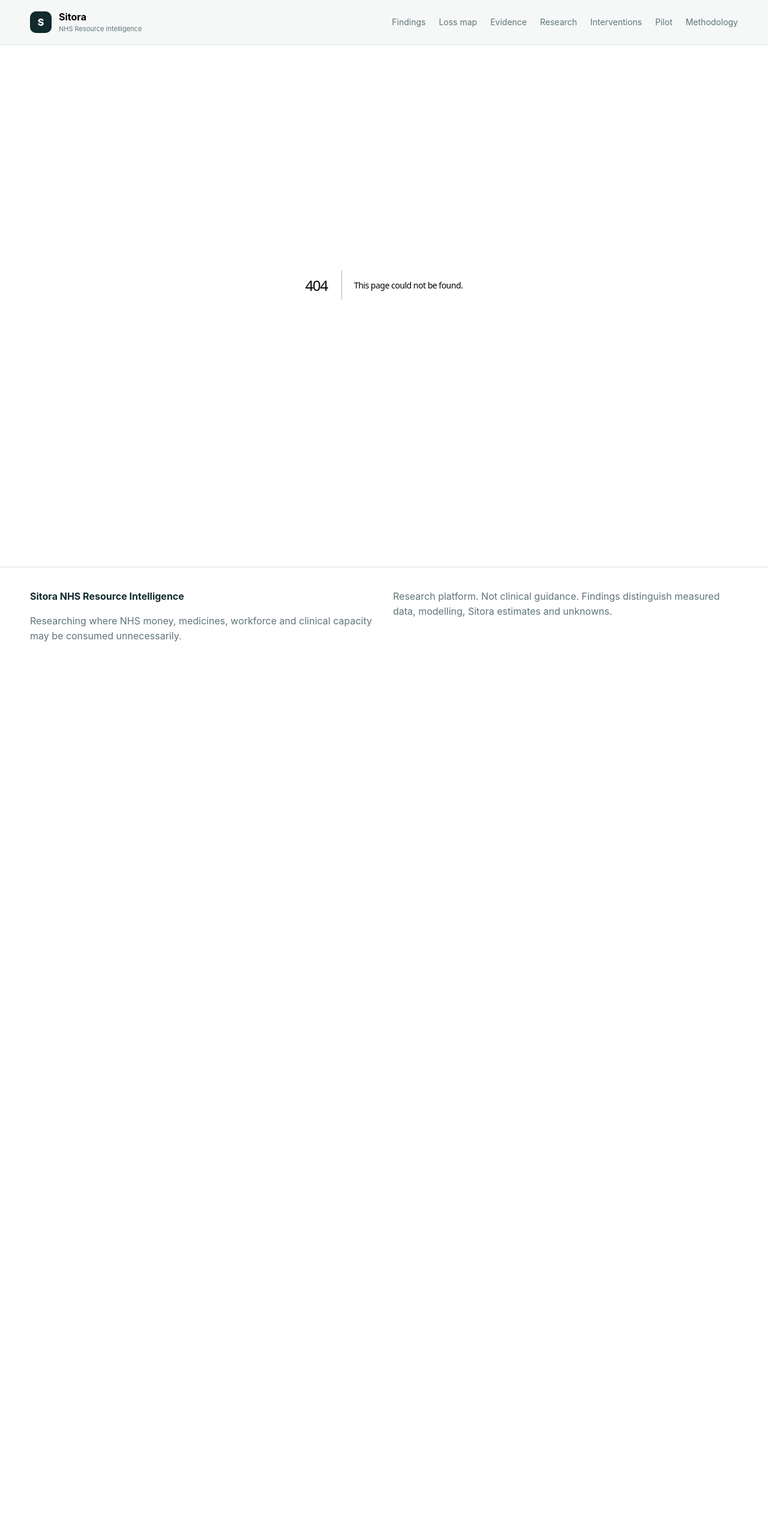
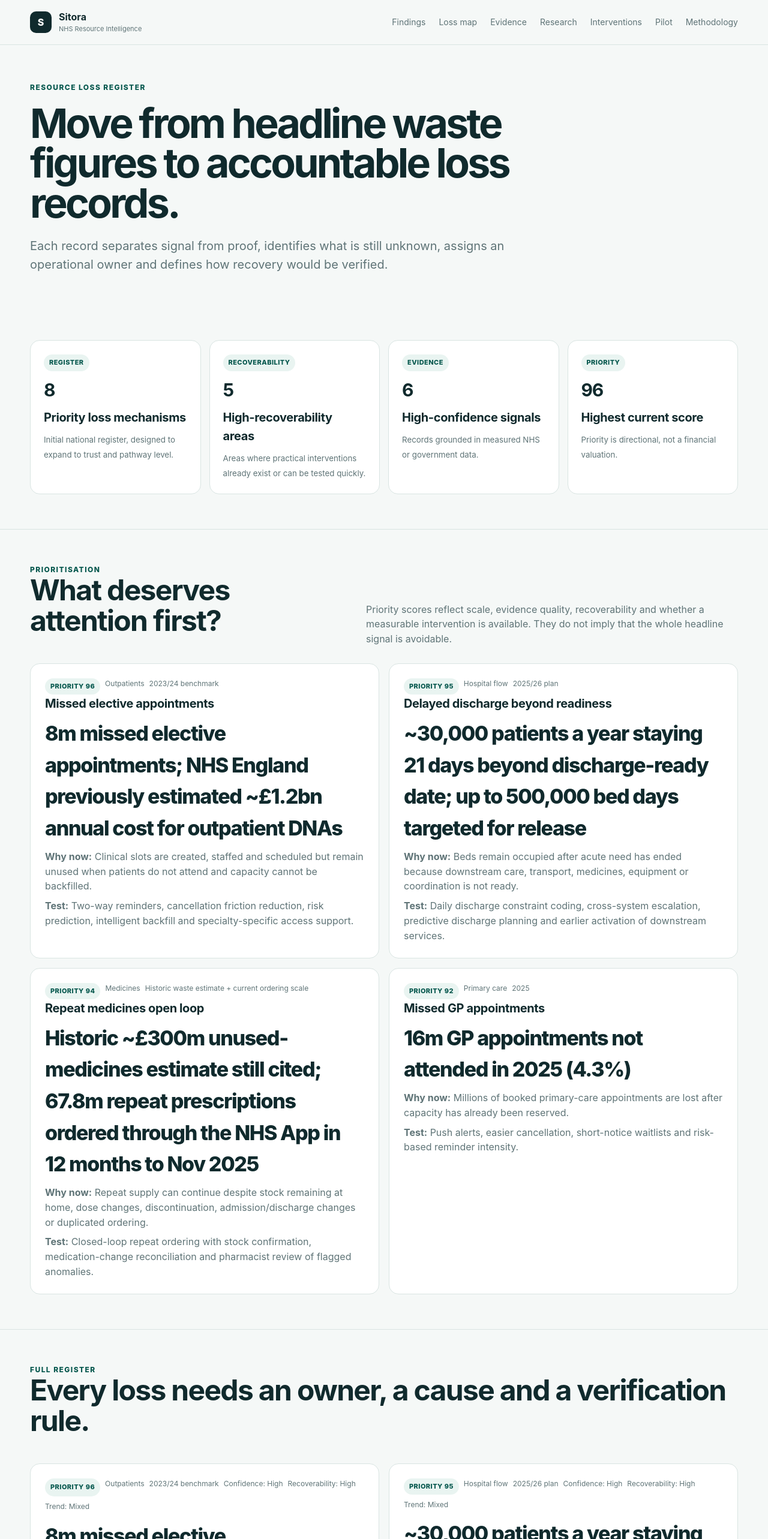
Before and after one commit to Nylon1/NHS, a Next.js app: page /register in a window 1280 px wide. Before the commit this address had no page. Shown: the top 2566 px of the page at 60% size. Before the commit the page ends 1136 px from the top, so only its background shows below. Built offline with nearby package versions, Linux system fonts and the light colour scheme.

Commit message:
Add NHS Resource Loss Register page

```diff
--- /dev/null
+++ b/app/register/page.tsx
@@ -0,0 +1,102 @@
+import { lossRegister, registerSummary } from "@/lib/register";
+
+const trendLabel = (trend: string) => trend;
+
+export default function RegisterPage() {
+  const records = [...lossRegister].sort((a, b) => b.priority - a.priority);
+
+  return (
+    <>
+      <section className="page-head">
+        <div className="shell">
+          <div className="eyebrow">Resource Loss Register</div>
+          <h1>Move from headline waste figures to accountable loss records.</h1>
+          <p className="lede">
+            Each record separates signal from proof, identifies what is still unknown, assigns an operational owner and defines how recovery would be verified.
+          </p>
+        </div>
+      </section>
+
+      <section className="section">
+        <div className="shell">
+          <div className="metric-grid">
+            <div className="metric"><span className="badge">Register</span><strong>{registerSummary.records}</strong><h3>Priority loss mechanisms</h3><small>Initial national register, designed to expand to trust and pathway level.</small></div>
+            <div className="metric"><span className="badge">Recoverability</span><strong>{registerSummary.highRecoverability}</strong><h3>High-recoverability areas</h3><small>Areas where practical interventions already exist or can be tested quickly.</small></div>
+            <div className="metric"><span className="badge">Evidence</span><strong>{registerSummary.highConfidence}</strong><h3>High-confidence signals</h3><small>Records grounded in measured NHS or government data.</small></div>
+            <div className="metric"><span className="badge">Priority</span><strong>{registerSummary.topPriority[0]?.priority ?? "-"}</strong><h3>Highest current score</h3><small>Priority is directional, not a financial valuation.</small></div>
+          </div>
+        </div>
+      </section>
+
+      <section className="section">
+        <div className="shell">
+          <div className="section-head">
+            <div>
+              <div className="eyebrow">Prioritisation</div>
+              <h2>What deserves attention first?</h2>
+            </div>
+            <p>Priority scores reflect scale, evidence quality, recoverability and whether a measurable intervention is available. They do not imply that the whole headline signal is avoidable.</p>
+          </div>
+          <div className="card-grid">
+            {registerSummary.topPriority.map((item) => (
+              <article className="card" key={item.id}>
+                <div className="meta-row">
+                  <span className="badge">Priority {item.priority}</span>
+                  <span>{item.domain}</span>
+                  <span>{item.period}</span>
+                </div>
+                <h3>{item.title}</h3>
+                <div className="evidence-value">{item.signal}</div>
+                <p><strong>Why now:</strong> {item.problem}</p>
+                <p><strong>Test:</strong> {item.intervention}</p>
+              </article>
+            ))}
+          </div>
+        </div>
+      </section>
+
+      <section className="section">
+        <div className="shell">
+          <div className="section-head">
+            <div>
+              <div className="eyebrow">Full register</div>
+              <h2>Every loss needs an owner, a cause and a verification rule.</h2>
+            </div>
+          </div>
+          <div className="card-grid">
+            {records.map((item) => (
+              <article className="card evidence-card" key={item.id}>
+                <div className="meta-row">
+                  <span className="badge">Priority {item.priority}</span>
+                  <span>{item.domain}</span>
+                  <span>{item.period}</span>
+                  <span>Confidence: {item.confidence}</span>
+                  <span>Recoverability: {item.recoverability}</span>
+                  <span>Trend: {trendLabel(item.trend)}</span>
+                </div>
+                <div className="evidence-value">{item.signal}</div>
+                <h3>{item.title}</h3>
+                <p><strong>Unit:</strong> {item.unit}</p>
+                <p><strong>Operational owner:</strong> {item.owner}</p>
+                <p><strong>Loss mechanism:</strong> {item.problem}</p>
+                <p><strong>Missing data:</strong> {item.missingData}</p>
+                <p><strong>Intervention:</strong> {item.intervention}</p>
+                <p><strong>Verification:</strong> {item.verificationMetric}</p>
+                <p><strong>Current stage:</strong> {item.stage}</p>
+                <a className="source-link" href={item.sourceUrl} target="_blank" rel="noreferrer">Source: {item.sourceLabel} ↗</a>
+              </article>
+            ))}
+          </div>
+        </div>
+      </section>
+
+      <section className="section">
+        <div className="shell">
+          <div className="quote">
+            A resource loss should not count as recovered because a target was announced. It counts when the NHS can show the baseline, intervention, counterfactual and verified resource released without harming care.
+          </div>
+        </div>
+      </section>
+    </>
+  );
+}
```
